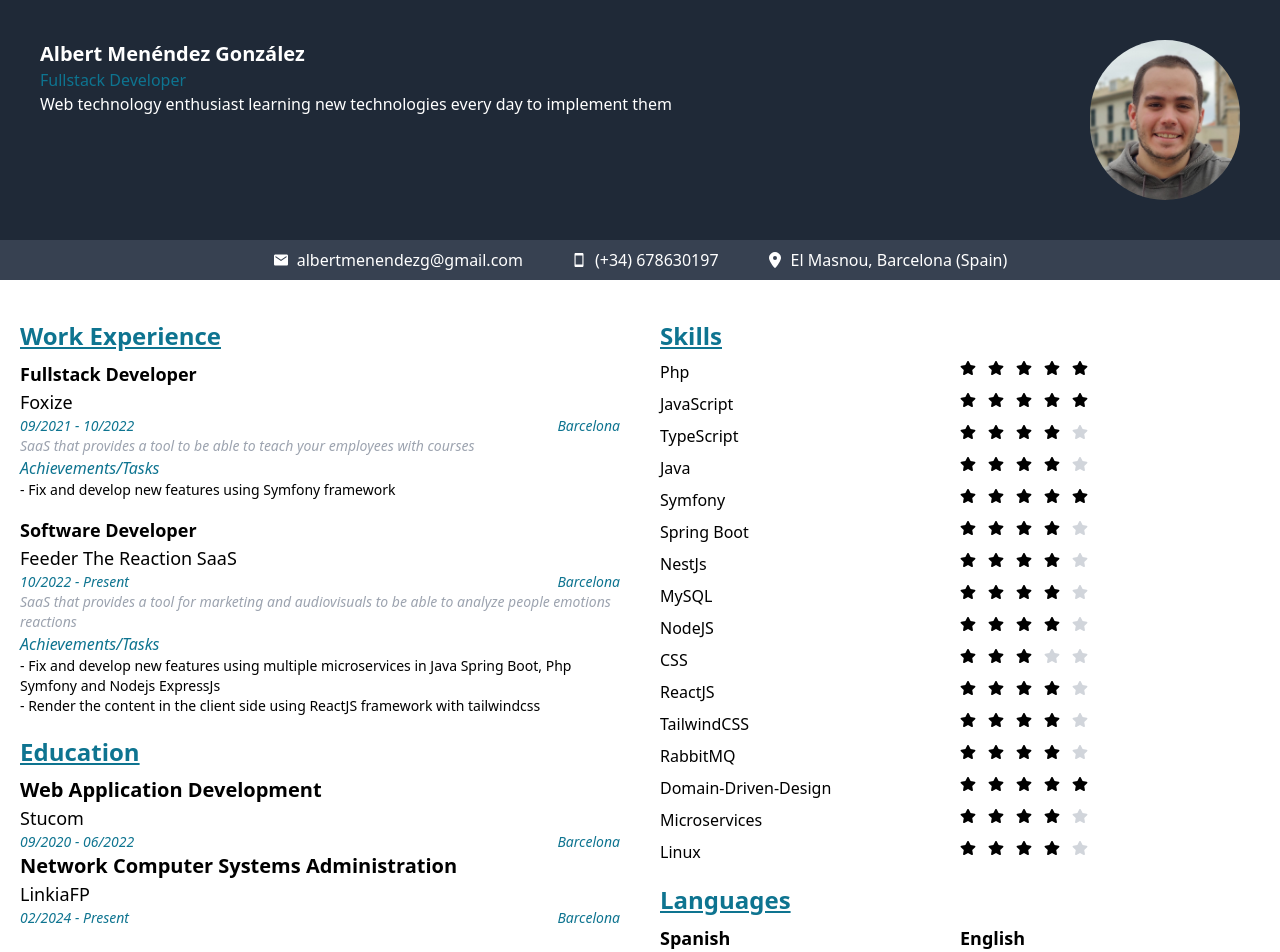
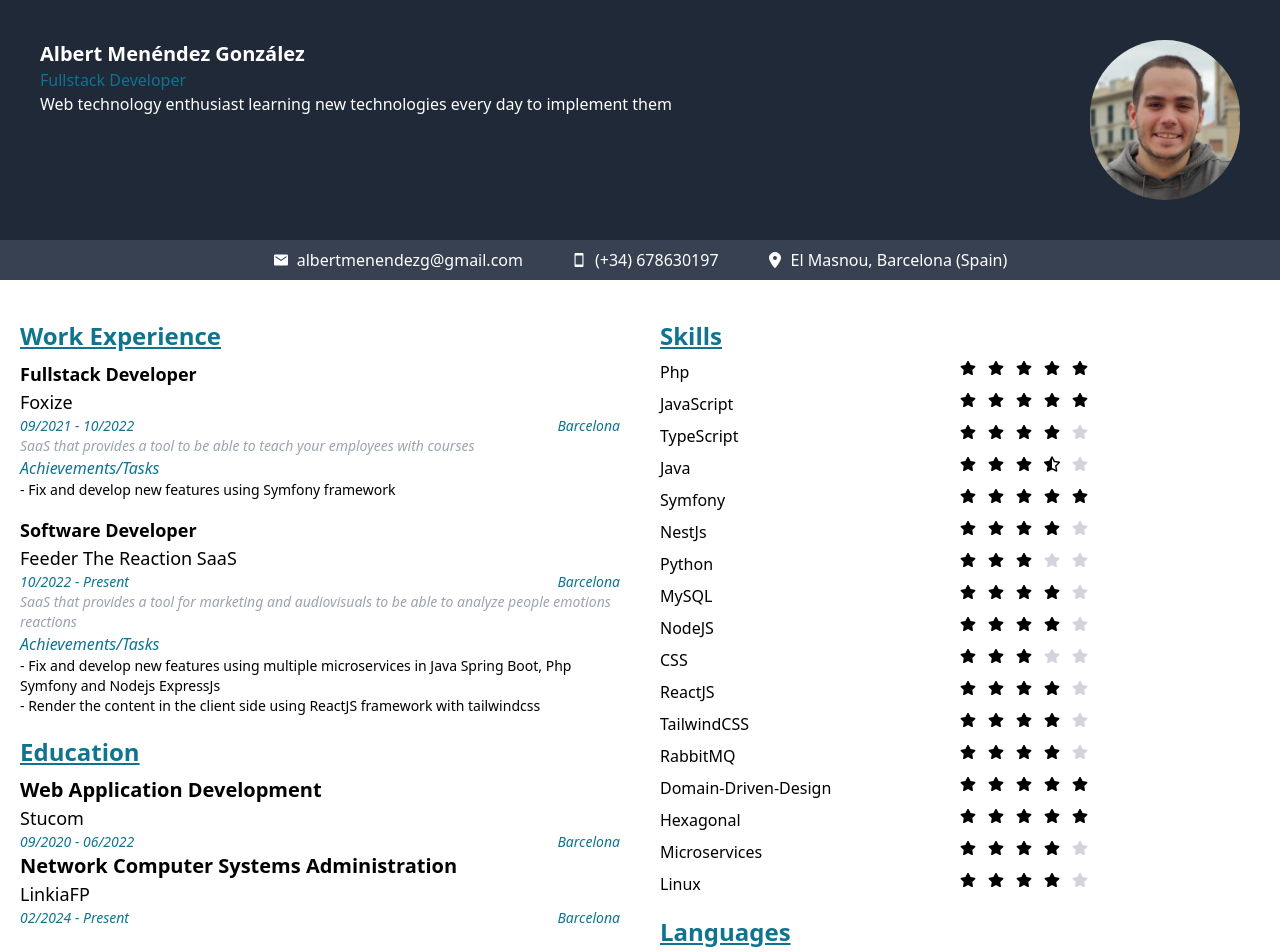
Before and after one commit to albertmenendezg/CV, a React (Create React App) app: page / in a window 1280 px wide. Shown: the top 952 px of the page. Built offline with nearby package versions, Linux system fonts and the light colour scheme.

Commit message:
changed some skills

```diff
--- a/src/components/Header.tsx
+++ b/src/components/Header.tsx
@@ -1,7 +1,6 @@
 import React from 'react';
 import { IoMdMail, IoMdPhonePortrait } from "react-icons/io";
 import { FaLocationDot } from "react-icons/fa6";
-import { BiLogoLinkedin } from "react-icons/bi";
 
 const Header = () => {
     return (
--- a/src/components/Skills.tsx
+++ b/src/components/Skills.tsx
@@ -1,5 +1,5 @@
 import React from 'react';
-import {FaStar} from "react-icons/fa";
+import {FaStar, FaStarHalfAlt} from "react-icons/fa";
 
 
 interface ISkillItem {
@@ -12,9 +12,11 @@ const SkillItem = (props: ISkillItem) => {
 
     const renderStars = () => {
         const stars = [];
-        for (let i = 0; i < 5; i++) {
-            if (i < score) {
+        for (let i = 1; i <= 5; i++) {
+            if (i <= score) {
                 stars.push(<FaStar key={i} />);
+            } else if (i === Math.ceil(score) && !Number.isInteger(score)) {
+                stars.push(<FaStarHalfAlt key={i} />);
             } else {
                 stars.push(<FaStar key={i} className="text-gray-300" />);
             }
@@ -41,10 +43,10 @@ const Skills = () => {
                 <SkillItem name="Php" score={5}/>
                 <SkillItem name="JavaScript" score={5}/>
                 <SkillItem name="TypeScript" score={4}/>
-                <SkillItem name="Java" score={4}/>
+                <SkillItem name="Java" score={3.5}/>
                 <SkillItem name="Symfony" score={5}/>
-                <SkillItem name="Spring Boot" score={4}/>
                 <SkillItem name="NestJs" score={4}/>
+                <SkillItem name="Python" score={3}/>
                 <SkillItem name="MySQL" score={4}/>
                 <SkillItem name="NodeJS" score={4}/>
                 <SkillItem name="CSS" score={3}/>
@@ -52,6 +54,7 @@ const Skills = () => {
                 <SkillItem name="TailwindCSS" score={4}/>
                 <SkillItem name="RabbitMQ" score={4}/>
                 <SkillItem name="Domain-Driven-Design" score={5}/>
+                <SkillItem name="Hexagonal" score={5}/>
                 <SkillItem name="Microservices" score={4}/>
                 <SkillItem name="Linux" score={4}/>
             </div>
```
